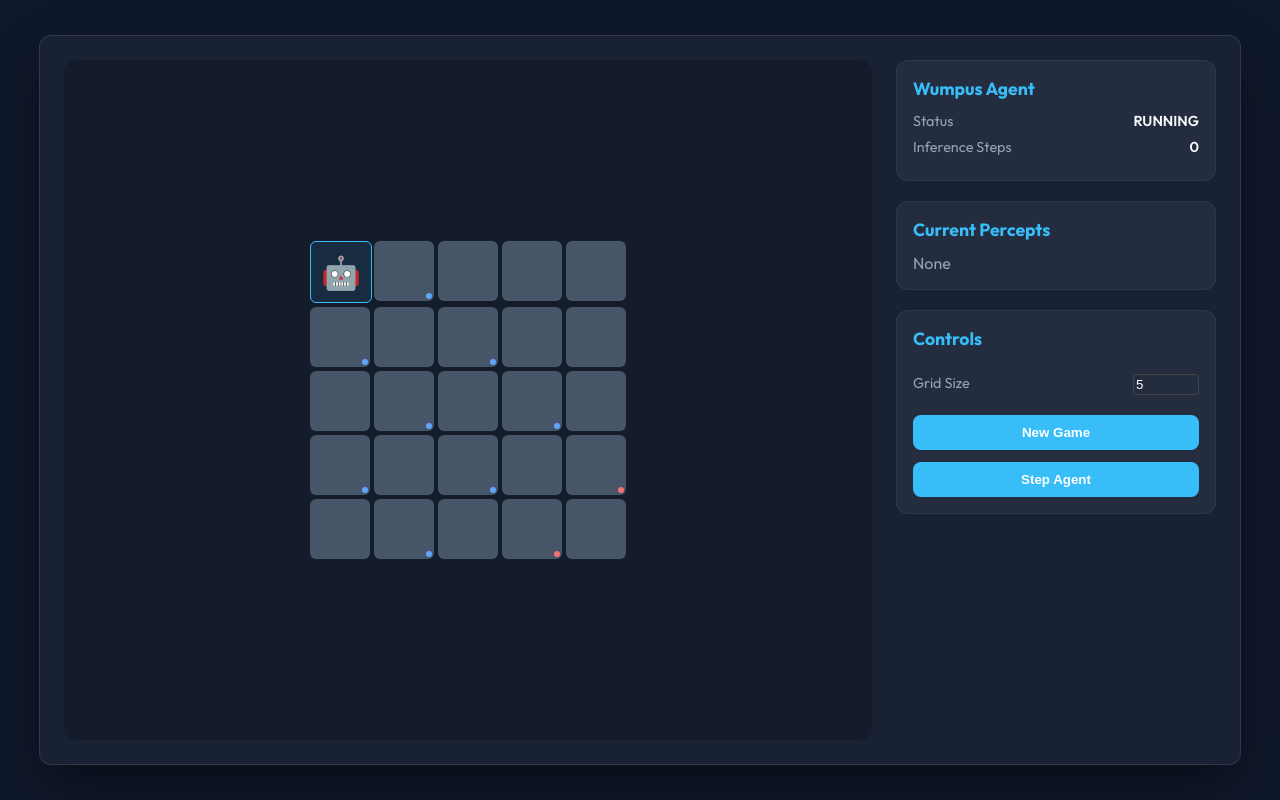
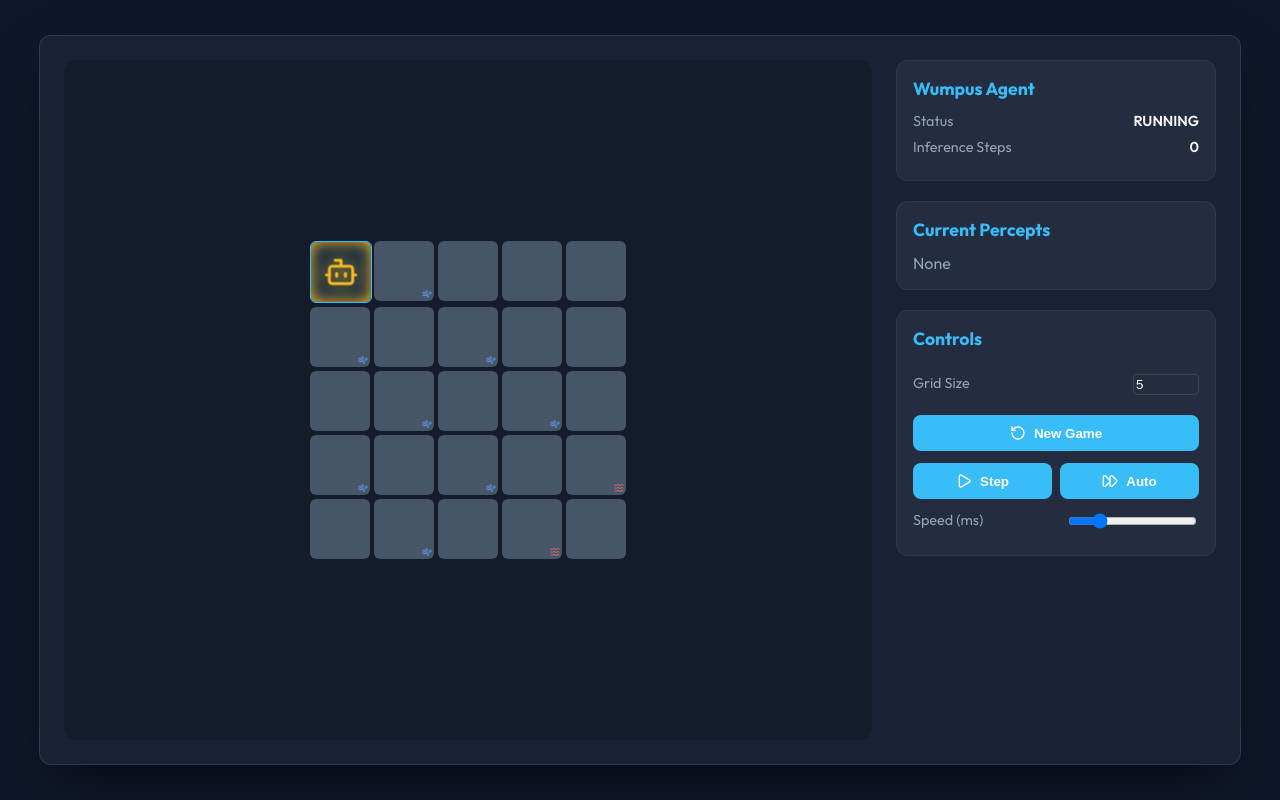
Before and after one commit to Mfahad159/Dynamic-Wumpus-Agent, a React (Vite) app: page / in a window 1280 px wide. Both pictures are taken after a click on the button "New Game". Built offline with nearby package versions, Linux system fonts and the light colour scheme.

Commit message:
Edit readme

```diff
--- a/package.json
+++ b/package.json
@@ -10,6 +10,7 @@
     "preview": "vite preview"
   },
   "dependencies": {
+    "lucide-react": "^1.14.0",
     "react": "^19.2.5",
     "react-dom": "^19.2.5"
   },
--- a/src/App.tsx
+++ b/src/App.tsx
@@ -3,6 +3,7 @@ import './index.css';
 import { Grid } from './logic/Grid';
 import { Agent } from './logic/Agent';
 import type { GridConfig, Percept } from './logic/types';
+import { Bot, Coins, Skull, Zap, Wind, Waves, Play, Square, FastForward, RotateCcw } from 'lucide-react';
 
 const App: React.FC = () => {
   const [config, setConfig] = useState<GridConfig>({ rows: 5, cols: 5, pitProbability: 0.2 });
@@ -10,8 +11,9 @@ const App: React.FC = () => {
   const [agent, setAgent] = useState<Agent | null>(null);
   const [inferenceSteps, setInferenceSteps] = useState(0);
   const [percepts, setPercepts] = useState<Percept[]>([]);
-  const [status, setStatus] = useState<'idle' | 'running' | 'won' | 'stuck'>('idle');
-  const [tick, setTick] = useState(0); // For forcing re-renders
+  const [status, setStatus] = useState<'idle' | 'running' | 'won' | 'stuck' | 'auto'>('idle');
+  const [speed, setSpeed] = useState(500);
+  const [tick, setTick] = useState(0);
 
   console.log('App rendering, status:', status);
 
@@ -49,8 +51,13 @@ const App: React.FC = () => {
   };
 
   useEffect(() => {
+    if (status === 'auto') {
+      timerRef.current = window.setInterval(nextStep, speed);
+    } else {
+      if (timerRef.current) clearInterval(timerRef.current);
+    }
     return () => { if (timerRef.current) clearInterval(timerRef.current); };
-  }, []);
+  }, [status, speed]);
 
   const renderCell = (r: number, c: number) => {
     if (!grid || !agent) return null;
@@ -71,12 +78,13 @@ const App: React.FC = () => {
     return (
       <div key={`${r}-${c}`} className={className}>
         <div className="percept-icon">
-          {cell.percepts.includes('Breeze') && <div className="percept-dot breeze" title="Breeze" />}
-          {cell.percepts.includes('Stench') && <div className="percept-dot stench" title="Stench" />}
+          {cell.percepts.includes('Breeze') && <Wind size={10} className="icon-breeze" />}
+          {cell.percepts.includes('Stench') && <Waves size={10} className="icon-stench" />}
         </div>
-        {status === 'won' && cell.hasGold && '💰'}
-        {(status === 'stuck' || status === 'won') && cell.hasPit && '🕳️'}
-        {(status === 'stuck' || status === 'won') && cell.hasWumpus && '👹'}
+        {isAgent && <Bot size={32} color="var(--agent-color)" className="agent-icon" />}
+        {status === 'won' && cell.hasGold && <Coins size={24} color="#fbbf24" />}
+        {(status === 'stuck' || status === 'won') && cell.hasPit && <Skull size={24} color="#ef4444" />}
+        {(status === 'stuck' || status === 'won') && cell.hasWumpus && <Zap size={24} color="#f87171" />}
       </div>
     );
   };
@@ -134,8 +142,35 @@ const App: React.FC = () => {
               style={{ width: '60px', background: 'transparent', border: '1px solid #444', color: 'white', borderRadius: '4px', padding: '2px' }}
             />
           </div>
-          <button onClick={initGame}>New Game</button>
-          <button onClick={nextStep} disabled={status !== 'running'}>Step Agent</button>
+          <button onClick={initGame} className="btn-primary">
+            <RotateCcw size={16} /> New Game
+          </button>
+          <div className="button-group">
+            <button
+              onClick={nextStep}
+              disabled={status !== 'running'}
+              className="btn-secondary"
+            >
+              <Play size={16} /> Step
+            </button>
+            <button
+              onClick={() => setStatus(status === 'auto' ? 'running' : 'auto')}
+              disabled={status === 'idle' || status === 'won' || status === 'stuck'}
+              className="btn-secondary"
+            >
+              {status === 'auto' ? <><Square size={16} /> Stop</> : <><FastForward size={16} /> Auto</>}
+            </button>
+          </div>
+          <div className="stat-row">
+            <span className="stat-label">Speed (ms)</span>
+            <input
+              type="range"
+              min="100"
+              max="2000"
+              value={speed}
+              onChange={e => setSpeed(parseInt(e.target.value))}
+            />
+          </div>
         </div>
       </div>
     </div>
--- a/src/index.css
+++ b/src/index.css
@@ -80,11 +80,23 @@ body {
 .cell.safe { background: rgba(34, 197, 94, 0.2); border: 1px solid var(--safe-color); }
 .cell.hazard { background: rgba(239, 68, 68, 0.3); border: 1px solid var(--hazard-color); }
 
-.cell.agent::after {
-  content: '🤖';
-  font-size: 2rem;
-  z-index: 10;
+.cell.agent {
+  box-shadow: inset 0 0 15px var(--agent-color);
 }
+
+.agent-icon {
+  filter: drop-shadow(0 0 8px var(--agent-color));
+  animation: pulse 2s infinite ease-in-out;
+}
+
+@keyframes pulse {
+  0% { transform: scale(1); opacity: 0.8; }
+  50% { transform: scale(1.1); opacity: 1; }
+  100% { transform: scale(1); opacity: 0.8; }
+}
+
+.icon-breeze { color: #60a5fa; }
+.icon-stench { color: #f87171; }
 
 .percept-icon {
   position: absolute;
@@ -138,7 +150,20 @@ body {
   gap: 12px;
 }
 
+.button-group {
+  display: flex;
+  gap: 8px;
+}
+
+.button-group button {
+  flex: 1;
+}
+
 button {
+  display: flex;
+  align-items: center;
+  justify-content: center;
+  gap: 8px;
   padding: 10px;
   border: none;
   border-radius: 8px;
```
Also changed, not shown: 2 other files (tests, documents, lock files or other folders).
